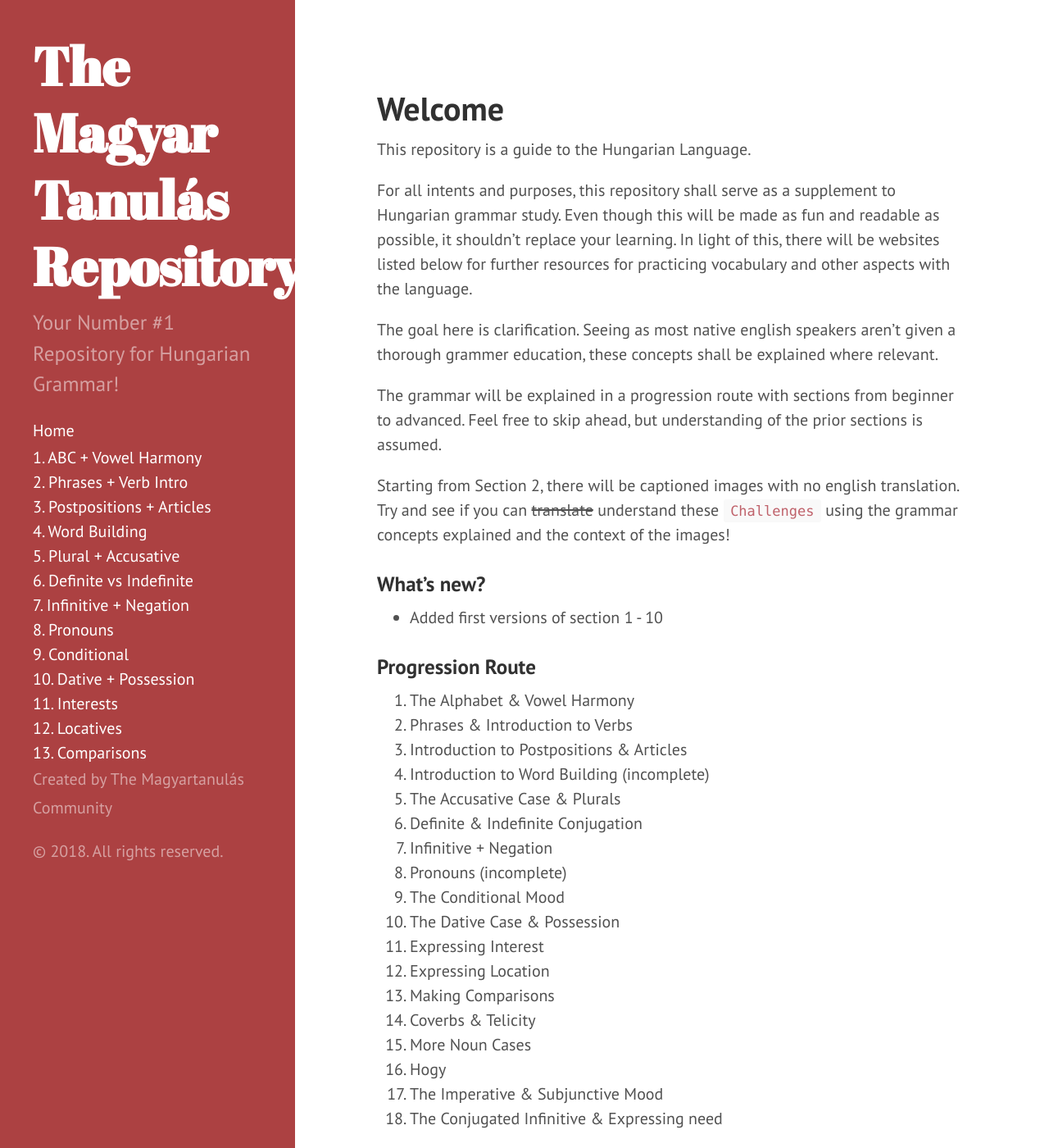
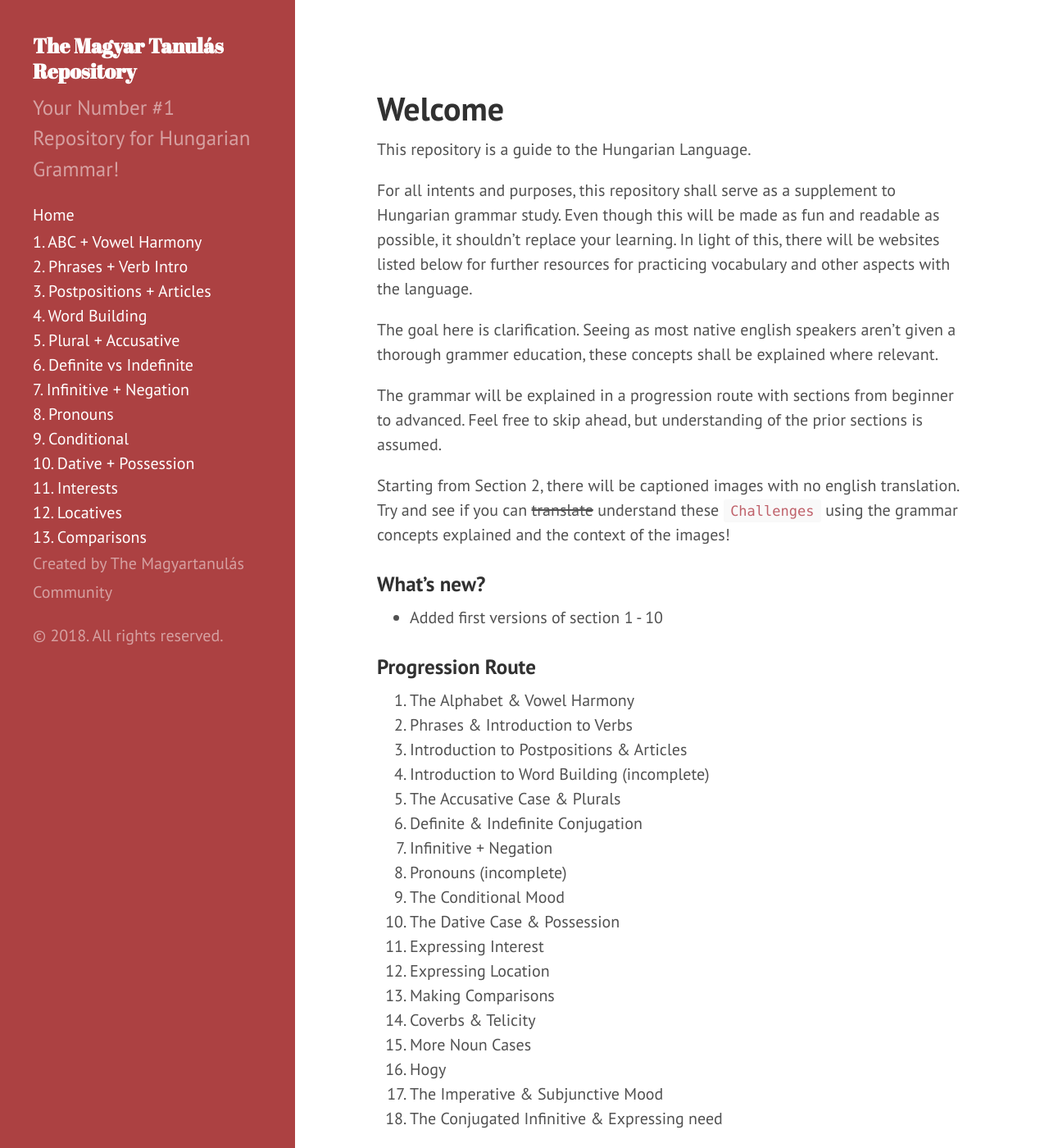
Before and after one commit to Magyartanulas/magyartanulas.github.io, a Jekyll site: the page built from index.html, in a window 1280 px wide and 1400 px high. Shown: the whole window at 82% size. Built offline with Jekyll 4.4.1, drawn with Linux system fonts in a browser that asks for light colours; Markdown is read by kramdown in place of the engine named in the settings; the list of posts is cut into pages by our own code.

Commit message:
Update hyde.css

```diff
--- a/public/css/hyde.css
+++ b/public/css/hyde.css
@@ -81,7 +81,7 @@ html {
   color: #fff;
   margin-top: 0;
   font-family: "Abril Fatface", serif;
-  font-size: 3.25rem;
+  font-size: 1.25rem;
 }
 
 /* Sidebar nav */
```
